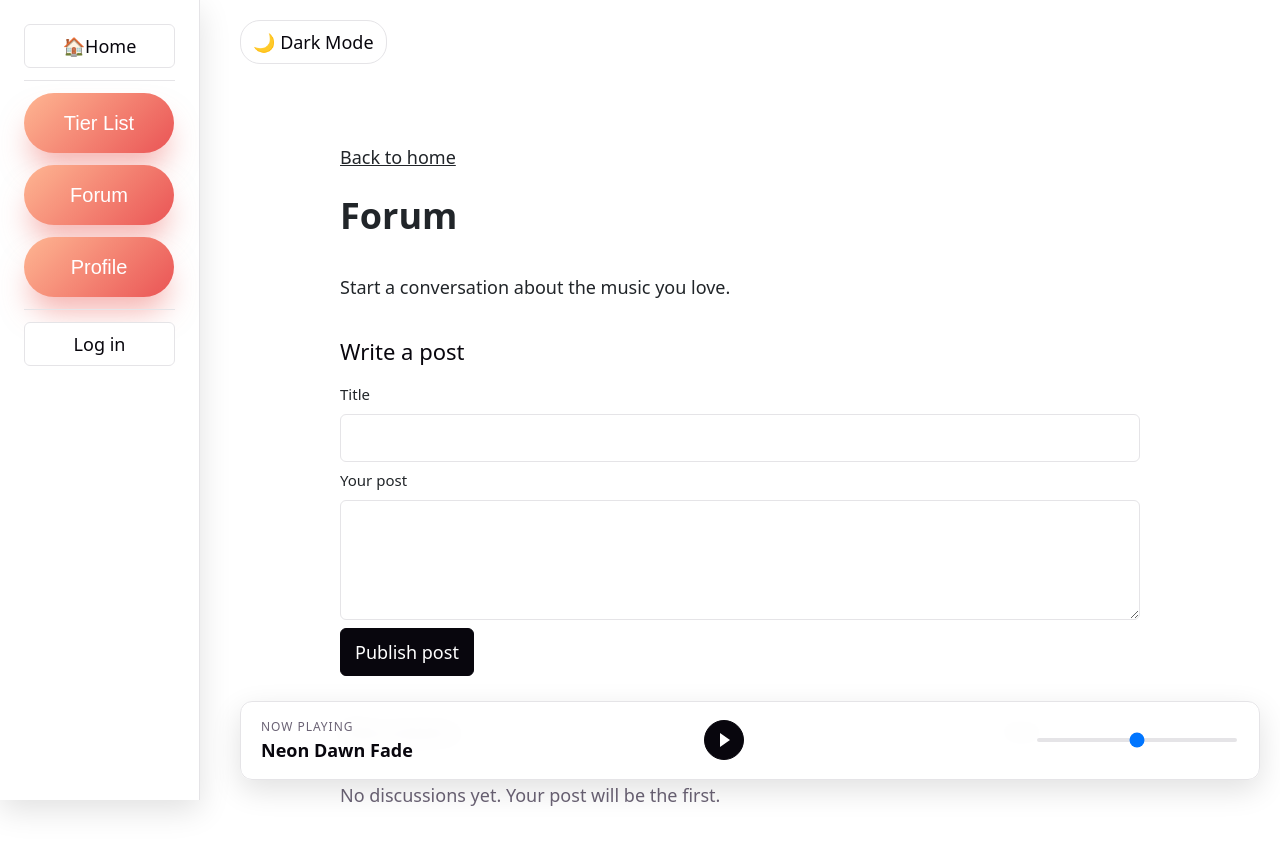
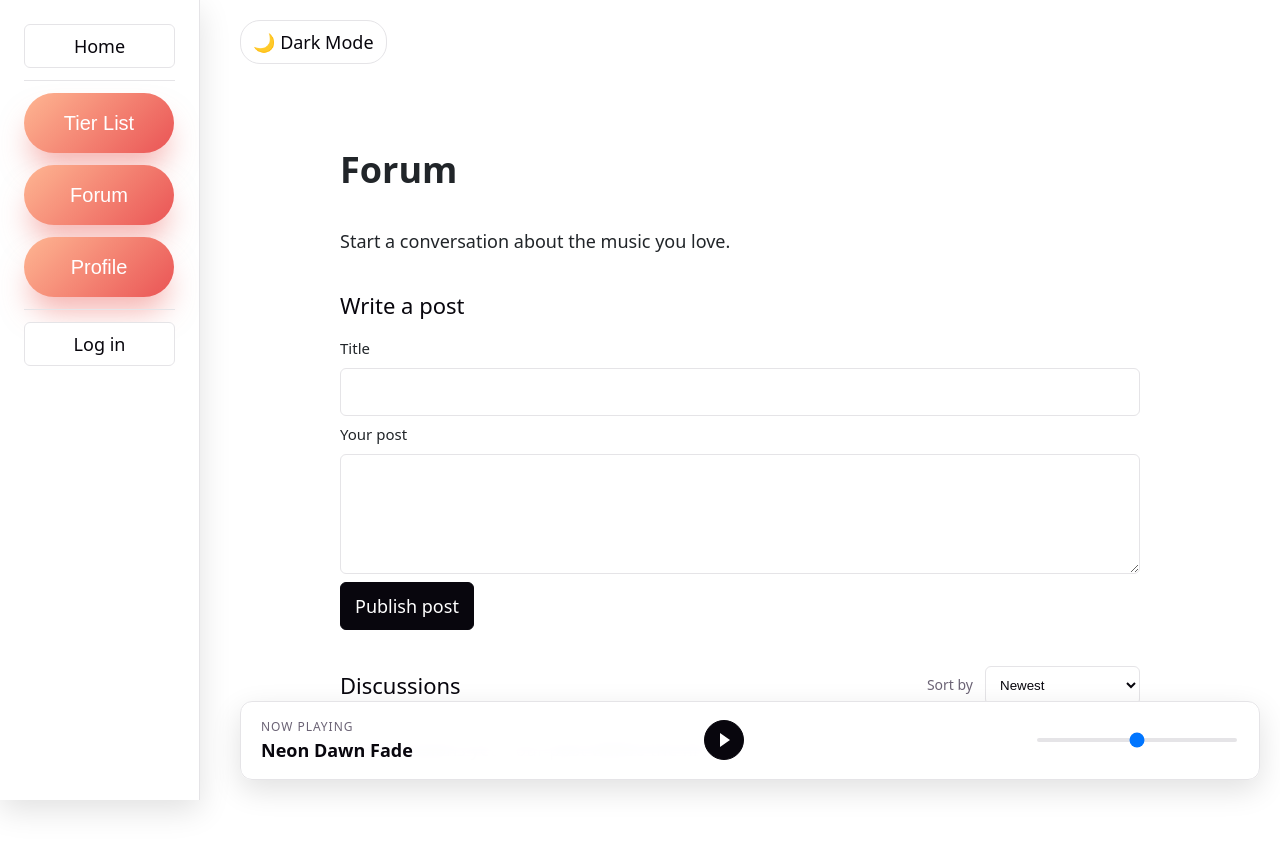
Before and after one commit to andreikeanandavid828-star/musicon, a React (Vite) app: page /forum in a window 1280 px wide. Shown: the top 852 px of the page. Built offline with nearby package versions, Linux system fonts and the light colour scheme.

Commit message:
removed the back to home links from individual pages

```diff
--- a/src/Forum.jsx
+++ b/src/Forum.jsx
@@ -44,7 +44,6 @@ export default function Forum() {
 
     return (
         <main className="forum-page">
-            <Link className="back-link" to="/">Back to home</Link>
             <h1>Forum</h1>
             <p>Start a conversation about the music you love.</p>
 
--- a/src/HomeButton.jsx
+++ b/src/HomeButton.jsx
@@ -1,5 +1,5 @@
 import { Link } from 'react-router-dom';
 
 export default function HomeButton() {
-  return <Link to="/" className="button">🏠Home</Link>;
+  return <Link to="/" className="button">Home</Link>;
 }
--- a/src/Login.jsx
+++ b/src/Login.jsx
@@ -53,7 +53,6 @@ export default function Login() {
 
   return (
     <main className="login-page">
-      <Link className="back-link" to="/">Back to home</Link>
       <h1>Log in to Musicon</h1>
 
       <form className="login-form" onSubmit={handleSubmit}>
--- a/src/Profile.jsx
+++ b/src/Profile.jsx
@@ -418,9 +418,6 @@ export default function Profile() {
 
   return (
     <main className="profile-page">
-      <Link className="profile-back-link" to="/">
-        Back to home
-      </Link>
 
       <section className="profile-hero">
         <div className="profile-banner">
--- a/src/TierList.jsx
+++ b/src/TierList.jsx
@@ -4,7 +4,6 @@ import Button from './Button.jsx';
 export default function TierList() {
     return (
         <main className="tierlist-page">
-            <Link className="back-link" to="/">Back to home</Link>
             <h1>Tier List</h1>
             <p>Here you can make a tier list with any songs you like.</p>
 
```
